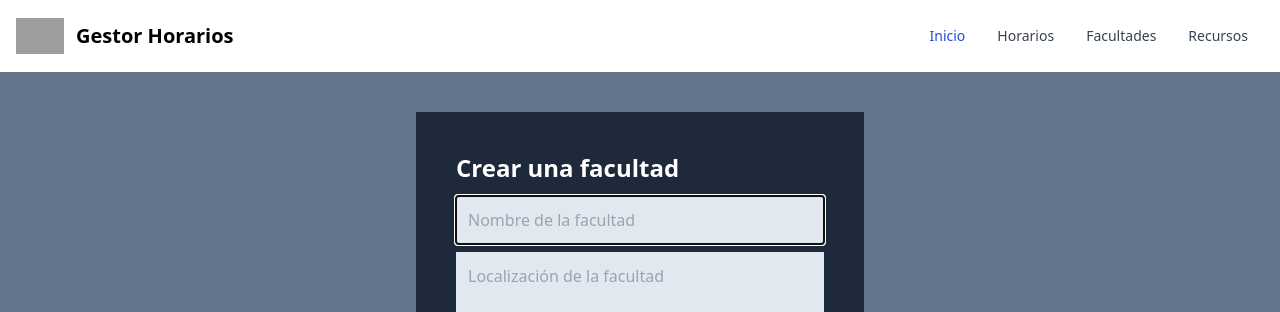
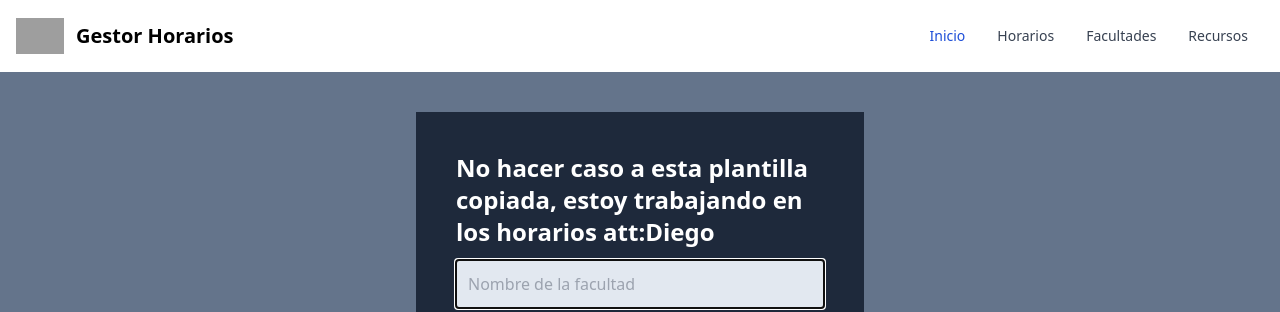
Before and after one commit to AntonioEstrda/Proyecto-1, a React (Vite) app: page /horarios in a window 1280 px wide. Shown: the top 312 px of the page. Built offline with nearby package versions, Linux system fonts and the light colour scheme; no server answers; grey boxes are pictures that could not be loaded.

Commit message:
aclaracion ruta /horarios

```diff
--- a/src/components/schedule/ScheduleCMS.jsx
+++ b/src/components/schedule/ScheduleCMS.jsx
@@ -18,7 +18,8 @@ function ScheduleCMS() {
     <div className="max-w-md mx-auto">
       <form onSubmit={handleSubmit} className="bg-slate-800 p-10 mb-4 ">
         <h1 className="text-2xl font-bold text-white mb-3">
-          Crear una facultad
+          No hacer caso a esta plantilla copiada, estoy trabajando en los
+          horarios att:Diego
         </h1>
         <input
           placeholder="Nombre de la facultad"
```
